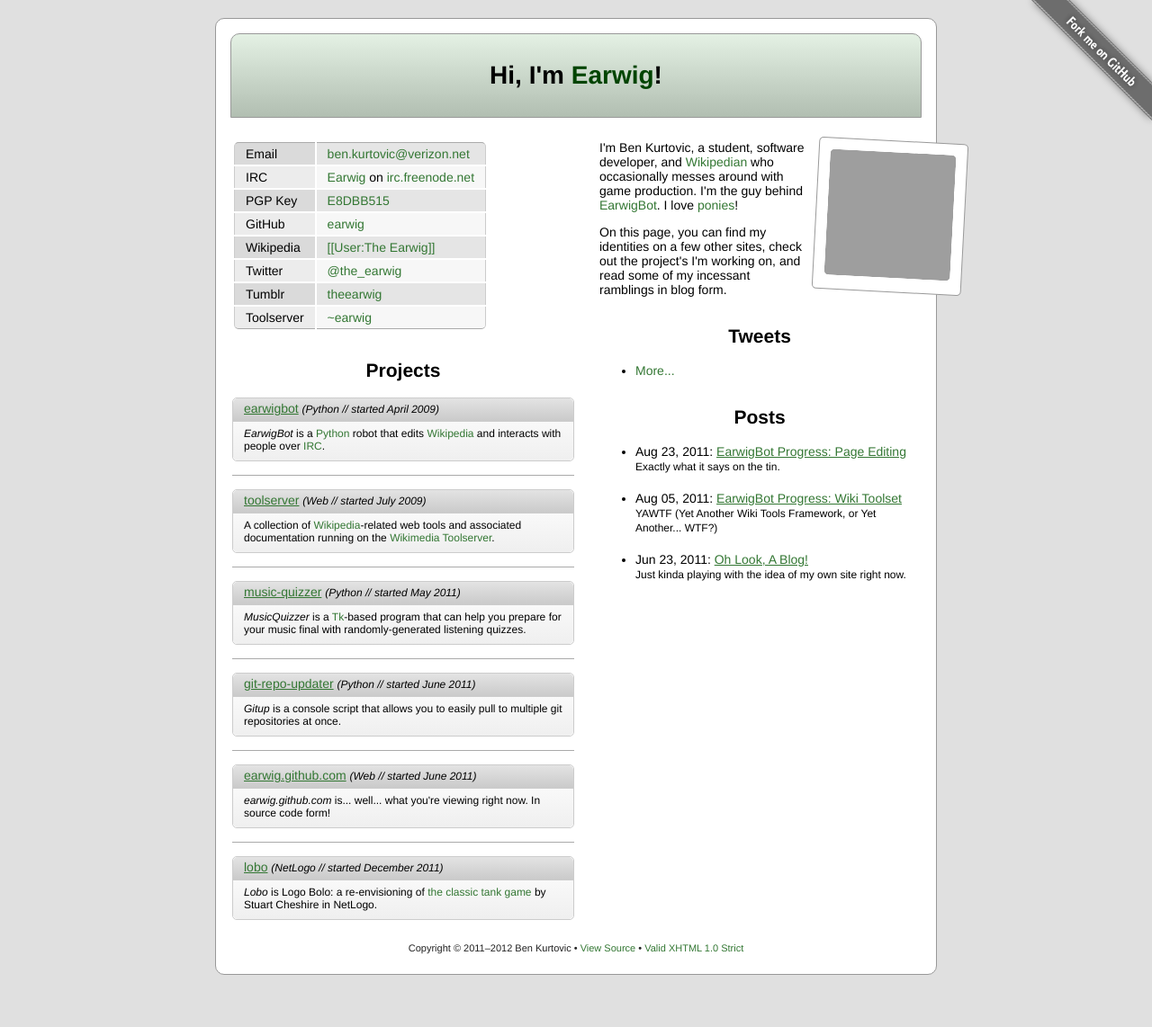
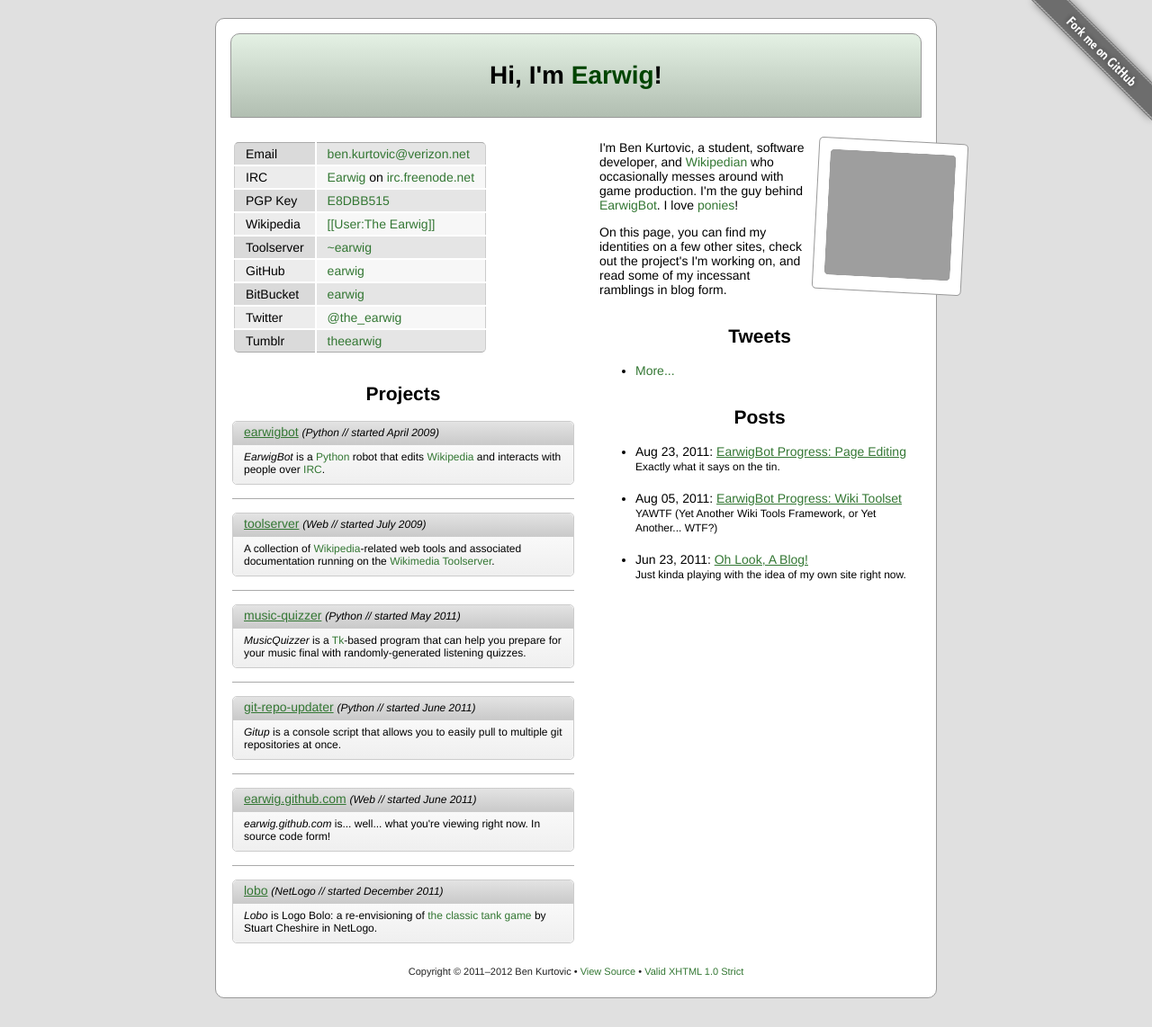
Before and after one commit to earwig/benkurtovic.com, a Jekyll site: the page built from index.html, in a window 1280 px wide. Shown: the whole page at 90% size. Built offline with Jekyll 4.4.1, drawn with Linux system fonts in a browser that asks for light colours; before the commit the page ends 1116 px from its top, so only the background shows below that; grey boxes are pictures that could not be loaded.

Commit message:
README, rearranging stuff

```diff
--- a/_layouts/home.html
+++ b/_layouts/home.html
@@ -23,24 +23,28 @@ layout: base
                         <td class="about-r dark-r"><a href="http://pgp.mit.edu:11371/pks/lookup?search=0x8A19649AE8DBB515&amp;fingerprint=on&amp;op=index">E8DBB515</a></td>
                     </tr>
                     <tr>
+                        <td class="about-l light-l">Wikipedia</td>
+                        <td class="about-r light-r"><a href="http://en.wikipedia.org/wiki/User:The_Earwig">[[User:The Earwig]]</a></td>
+                    </tr>
+                    <tr>
+                        <td class="about-l dark-l">Toolserver</td>
+                        <td class="about-r dark-r"><a href="http://toolserver.org/~earwig">~earwig</a></td>
+                    </tr>
+                    <tr>
                         <td class="about-l light-l">GitHub</td>
                         <td class="about-r light-r"><a href="http://github.com/earwig">earwig</a></td>
                     </tr>
                     <tr>
-                        <td class="about-l dark-l">Wikipedia</td>
-                        <td class="about-r dark-r"><a href="http://en.wikipedia.org/wiki/User:The_Earwig">[[User:The Earwig]]</a></td>
+                        <td class="about-l dark-l">BitBucket</td>
+                        <td class="about-r dark-r"><a href="https://bitbucket.org/earwig">earwig</a></td>
                     </tr>
                     <tr>
                         <td class="about-l light-l">Twitter</td>
                         <td class="about-r light-r"><a href="http://twitter.com/the_earwig">@the_earwig</a></td>
                     </tr>
                     <tr>
-                        <td class="about-l dark-l">Tumblr</td>
-                        <td class="about-r dark-r"><a href="http://theearwig.tumblr.com/">theearwig</a></td>
-                    </tr>
-                    <tr>
-                        <td id="about-bl" class="about-l light-l">Toolserver</td>
-                        <td id="about-br" class="about-r light-r"><a href="http://toolserver.org/~earwig">~earwig</a></td>
+                        <td id="about-bl" class="about-l dark-l">Tumblr</td>
+                        <td id="about-br" class="about-r dark-r"><a href="http://theearwig.tumblr.com/">theearwig</a></td>
                     </tr>
                 </table>
                 <h2 class="index-header">Projects</h2>
@@ -56,7 +60,7 @@ layout: base
                 <h2 class="index-header">Tweets</h2>
                 <ul id="tweets">
                     <script type="text/javascript"
-                            src="https://twitter.com/statuses/user_timeline/the_earwig.json?count=3&amp;callback=show_tweets">
+                            src="https://twitter.com/statuses/user_timeline/the_earwig.json?count=4&amp;callback=show_tweets">
                     </script>
                     <li><a href="http://twitter.com/the_earwig">More...</a></li>
                 </ul>
```
Also changed, not shown: README.md (added).
